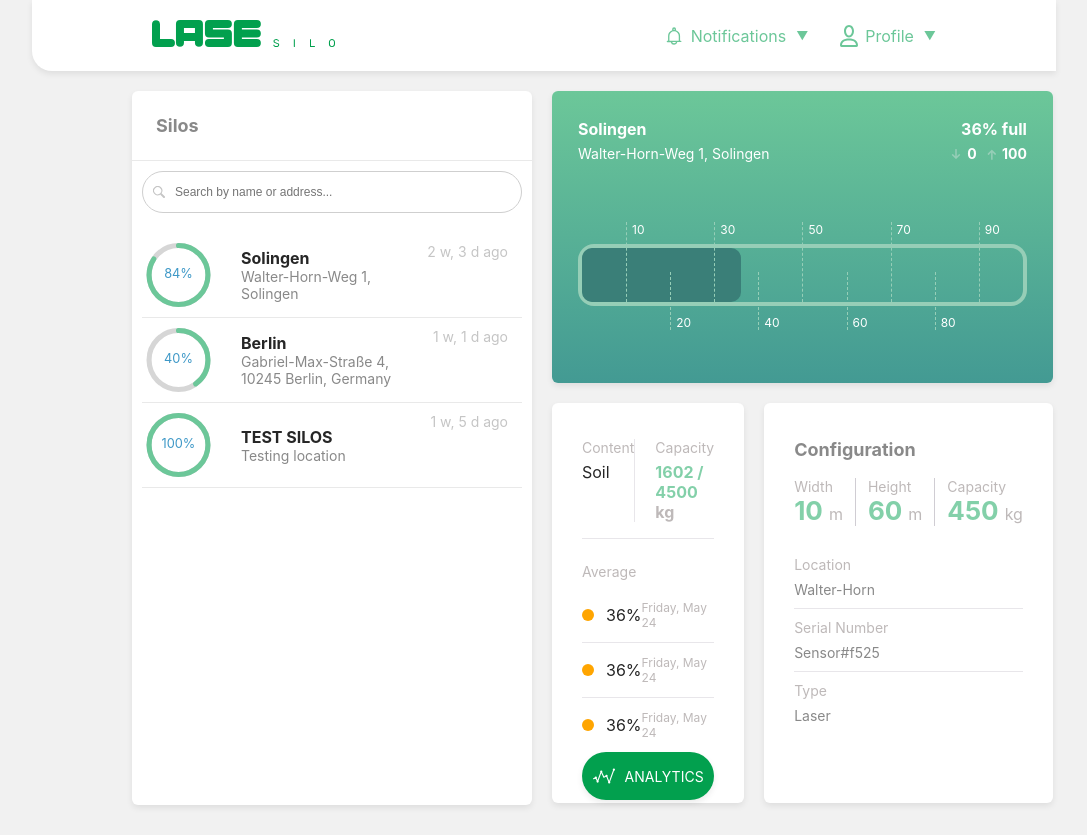
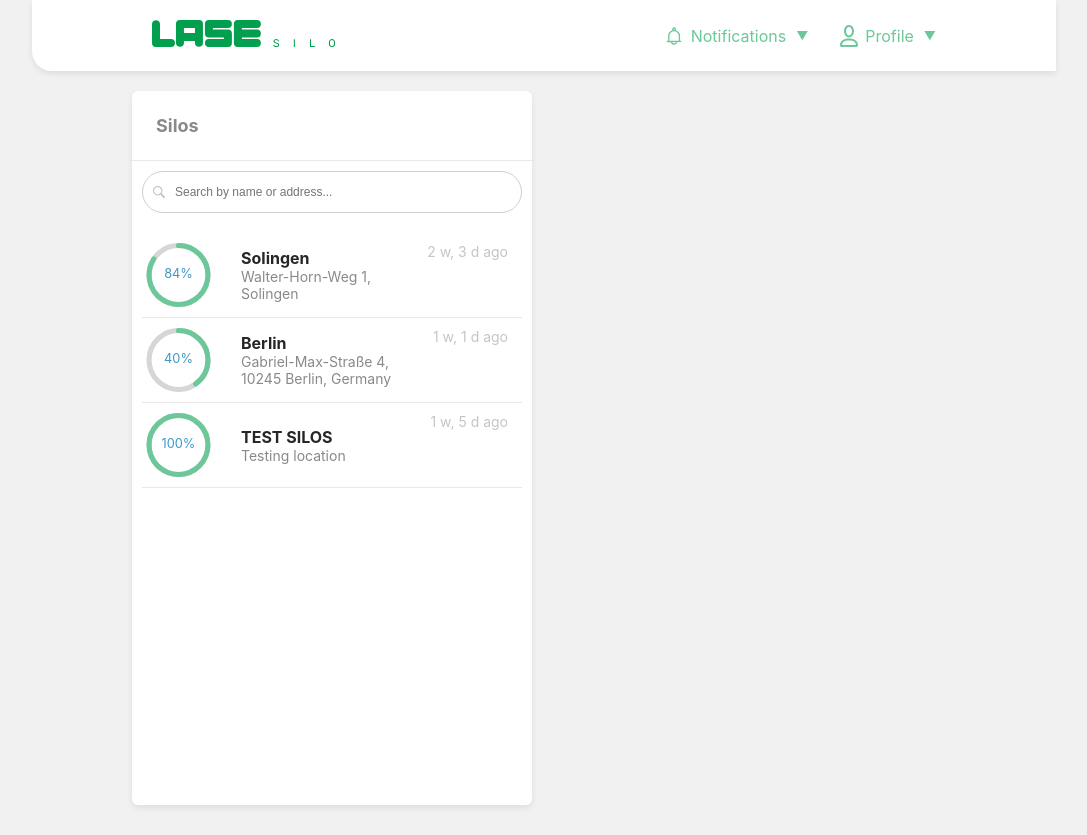
Before and after one commit to LASE-Industrielle/silo-web-app, a React (Create React App) app: page /home in a window 1280 px wide. Shown: the whole page, without its empty margins (96-1183 px from the left). Built offline with nearby package versions, Linux system fonts and the light colour scheme; sample sign-in values are in the browser's storage.

Commit message:
Implement selecting silos, and showing it's details based on dummy data (not connected to backend)

```diff
--- a/src/components/elements/AnalyticsListItem.js
+++ b/src/components/elements/AnalyticsListItem.js
@@ -1,6 +1,6 @@
 import React from 'react'
 
-const AnalyticsListItem = ({isLast=false}) => {
+const AnalyticsListItem = ({isLast=false, date, value}) => {
   return (
     <div style={{
       display:'flex',
@@ -27,9 +27,9 @@ const AnalyticsListItem = ({isLast=false}) => {
             borderRadius:'50%',
             marginRight:12
           }}/>
-          <div style={{color:'#262626'}}>36%</div>
+          <div style={{color:'#262626'}}>{value}%</div>
         </div>
-        <div style={{color:'#BEB9B9',fontSize:12}}>Friday, May 24</div>
+        <div style={{color:'#BEB9B9',fontSize:12}}>{date}</div>
       </div>
     </div>
   )
--- a/src/components/elements/AnalyticsWidget.js
+++ b/src/components/elements/AnalyticsWidget.js
@@ -2,7 +2,7 @@ import React from 'react'
 import AnalyticsListItem from './AnalyticsListItem'
 import { AnalyticsIcon } from '../../icons/AnalyticsIcon'
 
-const AnalyticsWidget = () => {
+const AnalyticsWidget = ({ silos }) => {
   return (
     <div style={{
       display: 'flex',
@@ -47,7 +47,9 @@ const AnalyticsWidget = () => {
             fontSize: 16,
             fontWeight: 'bold',
           }}
-          >1602 / 4500 <span style={{ color: '#BEB9B9' }}>kg</span>
+          >{silos.capacity && silos.percentage &&
+          Math.round((silos.percentage * silos.capacity) / 100)} / {silos &&
+          silos.capacity} <span style={{ color: '#BEB9B9' }}>kg</span>
           </div>
         </div>
       </div>
@@ -64,11 +66,10 @@ const AnalyticsWidget = () => {
         </div>
 
       </div>
-
-      <AnalyticsListItem/>
-      <AnalyticsListItem/>
-      <AnalyticsListItem isLast={true}/>
-
+      {Object.entries(silos.values_by_day).
+        map(({ 0: date, 1: value }) => <AnalyticsListItem key={date} date={date}
+                                                          value={value}/>,
+        )}
       <div style={{
         flex: 1,
         display: 'flex',
@@ -86,7 +87,8 @@ const AnalyticsWidget = () => {
           color: '#fff',
           fontSize: 14,
           boxShadow: '0px 3px 6px rgba(0,0,0,0.08)',
-        }}><AnalyticsIcon fill={'#fff'}/><span style={{marginLeft:10}}>ANALYTICS</span>
+        }}><AnalyticsIcon fill={'#fff'}/><span
+          style={{ marginLeft: 10 }}>ANALYTICS</span>
         </div>
       </div>
 
--- a/src/components/elements/SiloListItem.js
+++ b/src/components/elements/SiloListItem.js
@@ -2,12 +2,13 @@ import React from 'react'
 import { CircularProgressbar } from 'react-circular-progressbar'
 import 'react-circular-progressbar/dist/styles.css'
 
-const SiloListItem = ({ silo }) => {
+const SiloListItem = ({ silo, isHighlighted }) => {
   return (
     <div style={{
       display: 'flex',
       padding: '10px 14px',
       borderBottom: '1px #E9E9E9 solid',
+      backgroundColor: isHighlighted ? '#F8F8F8': 'white'
     }}>
       <div style={{
         display: 'flex',
--- a/src/components/elements/SiloSearchWidget.js
+++ b/src/components/elements/SiloSearchWidget.js
@@ -2,7 +2,7 @@ import React, { useState } from 'react'
 import SiloListItem from './SiloListItem'
 import { SearchIcon } from '../../icons/SearchIcon'
 
-const SiloSearchWidget = ({ data = [] }) => {
+const SiloSearchWidget = ({ data = [], selectedSiloId, setSelectedSilo }) => {
 
   const [searchQuery, setSearchQuery] = useState('')
 
@@ -56,7 +56,9 @@ const SiloSearchWidget = ({ data = [] }) => {
         {data.filter(value => value.name.toLowerCase().
             includes(searchQuery.toLowerCase()) ||
           value.location.toLowerCase().includes(searchQuery.toLowerCase())).
-          map(silo => <SiloListItem key={silo.id} silo={silo}/>)}
+          map(silo => <div key={silo.id} onClick={() => setSelectedSilo(silo)}>
+            <SiloListItem
+              isHighlighted={selectedSiloId === silo.id} silo={silo}/></div>)}
       </div>
     </div>
   )
--- a/src/components/elements/SiloStatusWidget.js
+++ b/src/components/elements/SiloStatusWidget.js
@@ -2,7 +2,7 @@ import React from 'react'
 import { ArrowDownIcon } from '../../icons/ArrowDownIcon'
 import { ArrowUpIcon } from '../../icons/ArrowUpIcon'
 
-const SiloStatusWidget = ({siloCapacityPercentage=0,name='',address=''}) => {
+const SiloStatusWidget = ({silos}) => {
   return (
     <div style={{
       flex: 1,
@@ -22,10 +22,10 @@ const SiloStatusWidget = ({siloCapacityPercentage=0,name='',address=''}) => {
             fontSize: 16,
             fontWeight: 'bold',
             marginBottom: 6,
-          }}>{name}
+          }}>{silos && silos.name}
           </div>
           <div style={{ fontSize: 14, marginBottom: 32 }}>
-            {address}
+            {silos && silos.location}
           </div>
         </div>
 
@@ -39,7 +39,7 @@ const SiloStatusWidget = ({siloCapacityPercentage=0,name='',address=''}) => {
             fontSize: 16,
             fontWeight: 'bold',
             marginBottom: 6,
-          }}>{siloCapacityPercentage}% full
+          }}>{silos &&  silos.percentage}% full
           </div>
           <div style={{ fontSize: 14, marginBottom: 32,fontWeight:'bold' }}>
             <ArrowDownIcon fill={'#96CEB7'} height={10}/>0 <ArrowUpIcon fill={'#96CEB7'} height={10}/>100
@@ -109,7 +109,7 @@ const SiloStatusWidget = ({siloCapacityPercentage=0,name='',address=''}) => {
           }
           <div style={{
             height: 54,
-            width: `${siloCapacityPercentage}%`,
+            width: `${silos && silos.percentage}%`,
             borderRadius: 10,
             backgroundColor: '#3A7F78',
           }}/>
--- a/src/components/elements/SpecificationWidget.js
+++ b/src/components/elements/SpecificationWidget.js
@@ -1,6 +1,6 @@
 import React from 'react'
 
-const SpecificationWidget = () => {
+const SpecificationWidget = ({ silos }) => {
   return (
     <div style={{
       flex: 1,
@@ -29,7 +29,7 @@ const SpecificationWidget = () => {
             color: '#83D0A9',
             fontSize: 26,
             fontWeight: 'bold',
-          }}>10<span
+          }}>{silos && silos.width}<span
             style={{
               fontWeight: 'normal',
               fontSize: 16,
@@ -47,7 +47,7 @@ const SpecificationWidget = () => {
             color: '#83D0A9',
             fontSize: 26,
             fontWeight: 'bold',
-          }}>60<span
+          }}>{silos && silos.height}<span
             style={{
               fontWeight: 'normal',
               fontSize: 16,
@@ -65,7 +65,7 @@ const SpecificationWidget = () => {
             color: '#83D0A9',
             fontSize: 26,
             fontWeight: 'bold',
-          }}>450<span
+          }}>{silos && silos.capacity}<span
             style={{
               fontWeight: 'normal',
               fontSize: 16,
@@ -86,7 +86,7 @@ const SpecificationWidget = () => {
             style={{ color: '#BEB9B9', fontSize: 14, marginBottom: 8 }}>Location
           </div>
           <div
-            style={{ color: '#898989', fontSize: 14 }}>Walter-Horn
+            style={{ color: '#898989', fontSize: 14 }}>{silos && silos.location}
           </div>
         </div>
         <div style={{ borderBottom: '1px #E8E6EA solid', padding: '10px 0' }}>
@@ -95,14 +95,16 @@ const SpecificationWidget = () => {
             Number
           </div>
           <div
-            style={{ color: '#898989', fontSize: 14 }}>Sensor#f525
+            style={{ color: '#898989', fontSize: 14 }}>{silos && silos.sensor &&
+          silos.sensor.serial_number}
           </div>
         </div>
         <div style={{ paddingTop: 10 }}>
           <div
             style={{ color: '#BEB9B9', fontSize: 14, marginBottom: 8 }}>Type
           </div>
-          <div style={{ color: '#898989', fontSize: 14 }}>Laser</div>
+          <div style={{ color: '#898989', fontSize: 14 }}>{silos &&
+          silos.sensor && silos.sensor.type}</div>
         </div>
 
       </div>
--- a/src/components/home/Home.js
+++ b/src/components/home/Home.js
@@ -1,4 +1,4 @@
-import React from 'react'
+import React,{useState} from 'react'
 import AnalyticsWidget from '../elements/AnalyticsWidget'
 import SiloStatusWidget from '../elements/SiloStatusWidget'
 import SiloSearchWidget from '../elements/SiloSearchWidget'
@@ -70,21 +70,25 @@ const data = [
 
 const Home = (props) => {
 
+  const [selectedSilo,setSelectedSilo] = useState(null)
+
   return (
     <div style={styles.container}>
       <div style={{ width: '80%' }}>
         <Header/>
         <div style={styles.contentContainer}>
-          <SiloSearchWidget data={data}/>
+          <SiloSearchWidget data={data} selectedSiloId={selectedSilo && selectedSilo.id}setSelectedSilo={setSelectedSilo}/>
 
           <div style={styles.widgetsContainer}>
-            <SiloStatusWidget name={'Solingen'}
-                              address={'Walter-Horn-Weg 1, Solingen'}
-                              siloCapacityPercentage={36}/>
-            <div style={styles.detailWidgetsContainer}>
-              <AnalyticsWidget/>
-              <SpecificationWidget/>
-            </div>
+            {selectedSilo &&  (
+              <>
+                <SiloStatusWidget silos={selectedSilo}/>
+                <div style={styles.detailWidgetsContainer}>
+                  <AnalyticsWidget silos={selectedSilo}/>
+                  <SpecificationWidget silos={selectedSilo}/>
+                </div>
+              </>
+            )}
           </div>
 
         </div>
```
